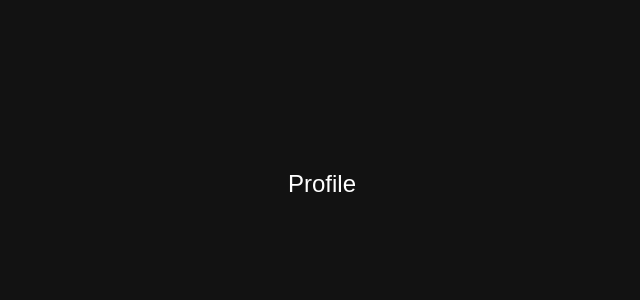
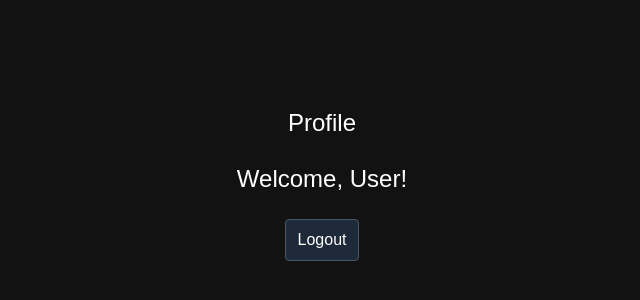
Before and after one commit to Sunny-2610/nextjs, a Next.js app: page /profile in a window 1280 px wide. Shown: the part 216-516 px from the top of the page, without its empty margins (318-958 px from the left). Built offline with nearby package versions, Linux system fonts and the light colour scheme.

Commit message:
completed basics middleware

```diff
--- /dev/null
+++ b/src/app/api/users/logout/route.ts
@@ -0,0 +1,19 @@
+import { NextResponse } from 'next/server';
+
+
+export async function GET(){
+    try {
+        const response = NextResponse.json({message:"Logout successful"});
+        response.cookies.set("token","",{
+            httpOnly:true,
+            expires:new Date(0)
+        });
+        return response;
+
+    } catch (error:any) {
+        return NextResponse.json({error:error.message},
+            {status:500}
+        );
+
+    }
+}
--- a/src/app/profile/page.tsx
+++ b/src/app/profile/page.tsx
@@ -1,7 +1,42 @@
+"use client";
+
+import axios from "axios";
+import Link from "next/link";
+import { toast } from "react-hot-toast";
+import { useRouter } from "next/navigation";
+
 export default function ProfilePage() {
-    return (
-        <div className="bg-[#121212] h-screen flex items-center justify-center">
-            <h1 className="text-center text-white text-2xl">Profile</h1>
-        </div>
-    )
+  const router = useRouter(); // ✅ FIX 1
+
+  const logout = async () => {
+    try {
+      await axios.get("/api/users/logout"); // ✅ FIX 2
+      toast.success("Logout successful");
+      router.push("/login");
+    } catch (error: any) {
+      console.log(error.message);
+      toast.error(error.message);
+    }
+  };
+
+  return (
+    <div className="bg-[#121212] h-screen flex flex-col items-center justify-center">
+      <h1 className="text-center text-white text-2xl">Profile</h1>
+
+      <br />
+
+      <h1 className="text-center text-white text-2xl">
+        Welcome, User!
+      </h1>
+
+      <br />
+
+      <button
+        onClick={logout}
+        className="px-3 py-2 rounded bg-gray-800 text-white border border-gray-600"
+      >
+        Logout
+      </button>
+    </div>
+  );
 }
--- /dev/null
+++ b/src/middleware/middleware.ts
@@ -0,0 +1,22 @@
+import { NextResponse } from 'next/server'
+import type { NextRequest } from 'next/server'
+
+// This function can be marked `async` if using `await` inside
+export function middleware(request: NextRequest) {
+  const path = request.nextUrl.pathname;
+  const isPublishPath = path === '/path' || path === '/signup' || path === '/login'
+
+  if (isPublishPath) {
+    return NextResponse.redirect(new URL('/login', request.url))
+  }
+}
+
+// See "Matching Paths" below to learn more
+export const config = {
+  matcher: [
+    '/',
+    '/profile',
+    '/login',
+    '/register',
+  ],
+}
```
